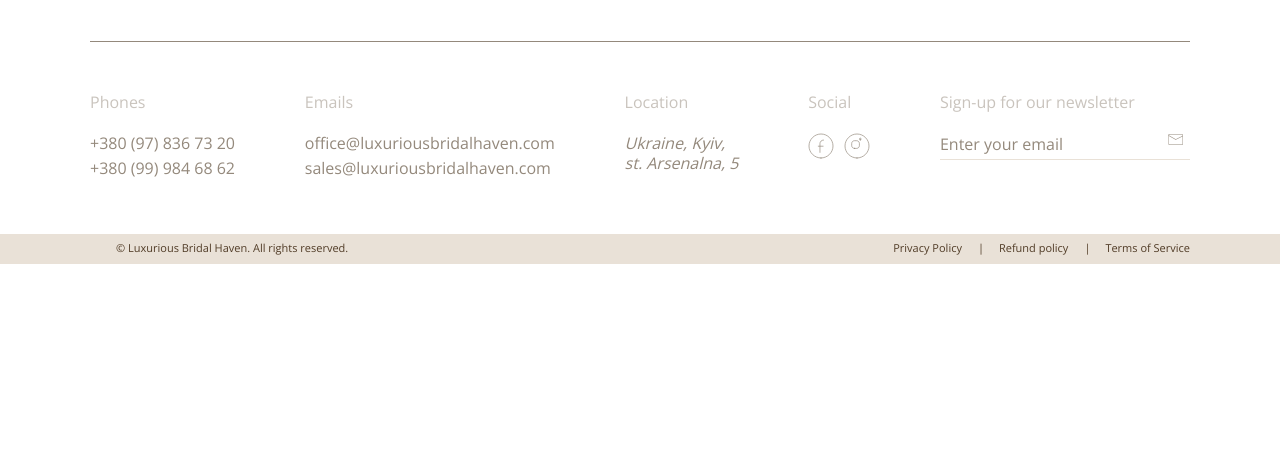
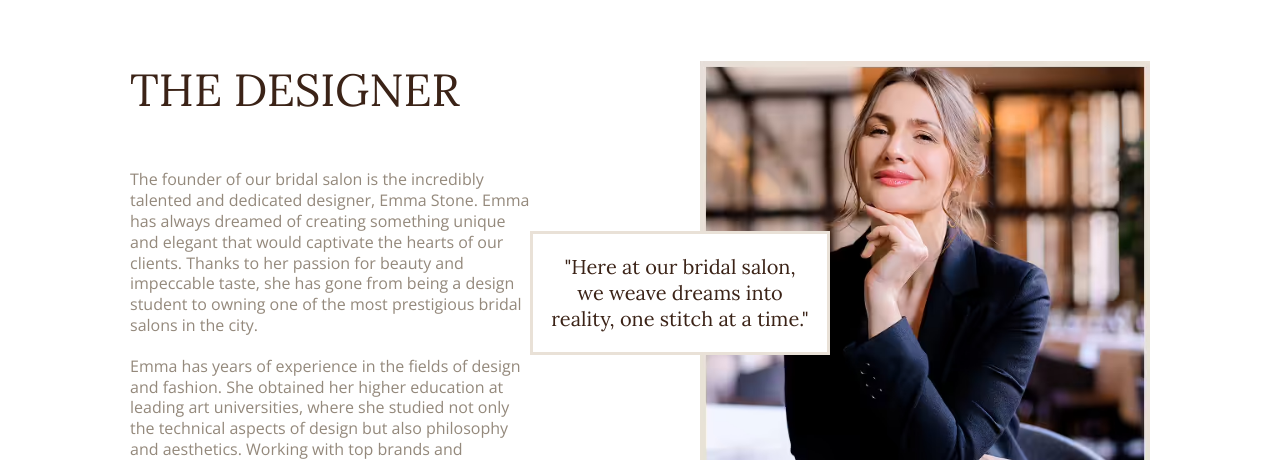
Before and after one commit to LesiaKondratenko/Luxurious-Bridal-Haven, a website: page app/pages/index.html in a window 1280 px wide. Shown: the part 2340-2800 px from the top of the page. Before the commit the page ends 2604 px from the top, so only its background shows below. Drawn offline with nearby package versions, Linux system fonts and the light colour scheme; files that its build step writes are made by us from their sources; files whose address does not match are found by name.

Commit message:
added designer

```diff
--- a/app/pages/index.html
+++ b/app/pages/index.html
@@ -1,9 +1,16 @@
 <!--=include promo.html  -->
 <!--=include header.html  -->
 <main class="main">
-      <section class="top" style="background-image: image-set(url('../images/top-bg.avif') type('image/avif'),
+  <section
+    class="top"
+    style="
+      background-image: image-set(
+        url('../images/top-bg.avif') type('image/avif'),
         url('images/top-bg.webp') type('image/webp'),
-      url('images/top-bg.ipg'));">
+        url('images/top-bg.jpg')
+      );
+    "
+  >
     <div class="container">
       <div class="top__inner">
         <h1 class="top__title">Spring 2024 collection</h1>
@@ -17,27 +24,86 @@
       <div class="new-collection__inner">
         <div class="new-collection__content">
           <h2 class="new-collection__title">NEW COLLECTION</h2>
-              <p class="new-collection__text">Discover our new collection of wedding dresses that impresses with its beauty and elegance. </p>
-              <p class="new-collection__text">Each dress in this collection is crafted with love for detail and expertly executed to the highest standards of quality. </p>
-              <p class="new-collection__text">Regardless of your style and preferences, in our collection, you will find the dress of your dreams – from classic silhouettes to modern and original designs. </p>
+          <p class="new-collection__text">
+            Discover our new collection of wedding dresses that impresses with
+            its beauty and elegance.
+          </p>
+          <p class="new-collection__text">
+            Each dress in this collection is crafted with love for detail and
+            expertly executed to the highest standards of quality.
+          </p>
+          <p class="new-collection__text">
+            Regardless of your style and preferences, in our collection, you
+            will find the dress of your dreams – from classic silhouettes to
+            modern and original designs.
+          </p>
           <a href="" class="new-collection__link">View the collection</a>
         </div>
         <picture class="new-collection__img">
-            <source srcset="images/new-coll-1.avif" type="image/avif">
-            <source srcset="images/new-coll-1.webp" type="image/webp">
-            <img src="images/new-coll-1.jpg" alt="Alt text">
+          <source srcset="images/new-coll-1.avif" type="image/avif" />
+          <source srcset="images/new-coll-1.webp" type="image/webp" />
+          <img src="images/new-coll-1.jpg" alt="Alt text" />
         </picture>
         <div class="new-collection__box">
           <picture class="new-collection__box-img">
-            <source srcset="images/new-coll-2.avif" type="image/avif">
-            <source srcset="images/new-coll-2.webp" type="image/webp">
-            <img src="images/new-coll-2.jpg" alt="Alt text">
+            <source srcset="images/new-coll-2.avif" type="image/avif" />
+            <source srcset="images/new-coll-2.webp" type="image/webp" />
+            <img src="images/new-coll-2.jpg" alt="Alt text" />
           </picture>
-          <p class="new-collection__caption">Allow yourself to be enchanted by our wedding dresses and create a unique look for your most important day.</p>
+          <p class="new-collection__caption">
+            Allow yourself to be enchanted by our wedding dresses and create a
+            unique look for your most important day.
+          </p>
         </div>
       </div>
     </div>
   </section>
+
 <!--=include join-us.html  -->
+
+  <section class="designer">
+    <div class="container">
+      <div class="designer__inner">
+        <div class="designer__content">
+          <h2 class="designer__title">THE DESIGNER</h2>
+          <p class="designer__text">
+            The founder of our bridal salon is the incredibly talented and
+            dedicated designer, Emma Stone. Emma has always dreamed of creating
+            something unique and elegant that would captivate the hearts of our
+            clients. Thanks to her passion for beauty and impeccable taste, she
+            has gone from being a design student to owning one of the most
+            prestigious bridal salons in the city.
+          </p>
+          <p class="designer__text">
+            Emma has years of experience in the fields of design and fashion.
+            She obtained her higher education at leading art universities, where
+            she studied not only the technical aspects of design but also
+            philosophy and aesthetics. Working with top brands and renowned
+            designers, Emma gained valuable experience, which she now
+            successfully embodies in every detail of our salon.
+          </p>
+          <p class="designer__text">
+            Her impeccable taste, creative approach, and unique ability to sense
+            our clients' desires allow us to create captivating looks for the
+            wedding day. Emma Stone is not just the founder but also the heart
+            of our salon, who with great love and care helps every bride find
+            the perfect look for the most important day of her life
+          </p>
+        </div>
+
+        <div class="designer__box">
+          <picture>
+            <source srcset="images/designer.avif" type="image/avif">
+            <source srcset="images/designer.webp" type="image/webp">
+            <img src="images/designer.jpg" alt="Alt text" class="designer__img">
+          </picture>
+          <p class="designer__caption">"Here at our bridal salon, we weave dreams into reality, one stitch at a time."</p>
+          <a href="" class="designer__link">Show more</a>
+        </div>
+      </div>
+    </div>
+  </section>
+
+
 </main>
 <!--=include footer.html  -->
--- a/app/scss/style.scss
+++ b/app/scss/style.scss
@@ -283,7 +283,7 @@ body {
   }
 
   &__text {
-     font-size: 30px;
+    font-size: 30px;
     margin-bottom: 40px;
     @extend %lora-400;
     color: vars.$color-primary;
@@ -311,7 +311,7 @@ body {
   &__button {
     text-transform: uppercase;
     width: 100%;
-    display:block;
+    display: block;
     background-color: vars.$color-accent;
     padding: 12px;
     border-radius: 3px;
@@ -326,3 +326,57 @@ body {
     font-size: 11px;
   }
 }
+
+.designer {
+  padding: 150px 0 210px;
+
+  &__inner {
+    padding: 0 40px;
+    display: flex;
+    justify-content: space-between;
+  }
+
+  &__content {
+    max-width: 400px;
+    margin-right: 170px;
+  }
+
+  &__title {
+    font-size: 45px;
+    margin-bottom: 50px;
+    @extend %lora-400;
+  }
+
+  &__text {
+    font-size: 16px;
+    margin-bottom: 20px;
+    color: vars.$color-text-muted;
+  }
+
+  &__box {
+    position: relative;
+    text-align: center;
+  }
+
+  &__img {
+    margin-bottom: 40px;
+  }
+
+  &__caption {
+    position: absolute;
+    top: 170px;
+    left: -170px;
+    background-color: #fff;
+    padding: 20px 18px;
+    width: 300px;
+    @extend %lora-400;
+    border: 3px solid vars.$bg-primary;
+  }
+
+  &__link {
+    display: inline-block;
+    padding: 10px 90px;
+    color: vars.$color-text-muted;
+    border: 1px solid vars.$color-text-muted;
+  }
+}
```
Also changed, not shown: app/images/designer.avif (added), app/images/designer.jpg (added), app/images/designer.webp (added), app/images/src/designer.jpg (added). Lines whose indentation alone changed are shown as unchanged.
